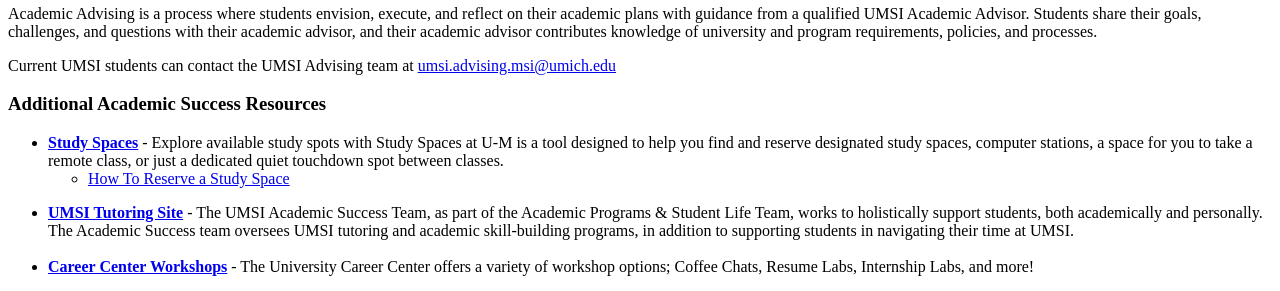
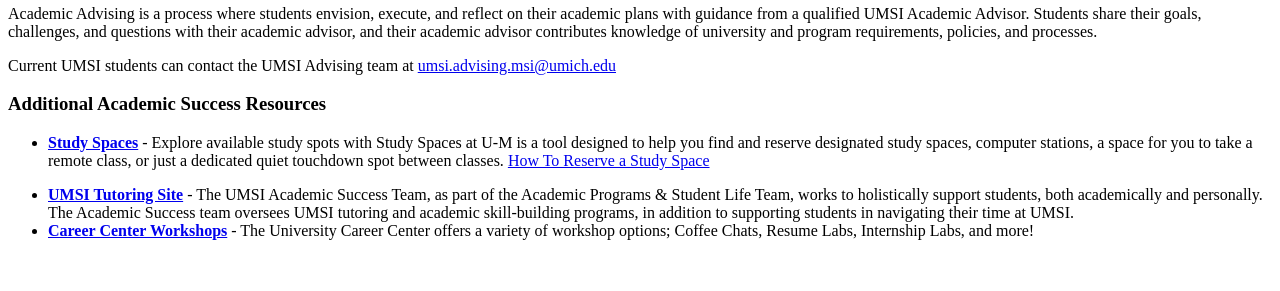
Before and after one commit to turptori2/client_project_html_w25, a plain HTML site: page academic.html in a window 1280 px wide. Shown: the part 1300-1591 px from the top of the page. Drawn offline with Linux system fonts and the light colour scheme.

Commit message:
Add files via upload

```diff
--- a/academic.html
+++ b/academic.html
@@ -46,12 +46,10 @@
                 <p> Current UMSI students can contact the UMSI Advising team at <a href="umsi.umsi.advising.msi@umich.edu">umsi.advising.msi@umich.edu</a></p>
                 <h3>Additional Academic Success Resources</h3>
                 <ul>
-                    <li><strong><a href="https://studyspaces.umich.edu/">Study Spaces</a></strong> - Explore available study spots with Study Spaces at U-M is a tool designed to help you find and reserve designated study spaces, computer stations, a space for you to take a remote class, or just a dedicated quiet touchdown spot between classes.</li>
-                        <ul>
-                            <li><a href="https://studyspaces.umich.edu/reserve-study-space/">How To Reserve a Study Space</a></p></li>
-                        </ul>
+                    <li><strong><a href="https://studyspaces.umich.edu/">Study Spaces</a></strong> - Explore available study spots with Study Spaces at U-M is a tool designed to help you find and reserve designated study spaces, computer stations, a space for you to take a remote class, or just a dedicated quiet touchdown spot between classes.
+                        <a href="https://studyspaces.umich.edu/reserve-study-space/">How To Reserve a Study Space</a></p></li>
                     <li><strong><a href="https://sites.google.com/umich.edu/umsitutoring/home">UMSI Tutoring Site</strong></a></strong> - The UMSI Academic Success Team, as part of the Academic Programs & Student Life Team, works to holistically support students, both academically and personally. The Academic Success team oversees UMSI tutoring and academic skill-building programs, in addition to supporting students in navigating their time at UMSI. </li>
-                    <br><li><strong><a href="https://careercenter.umich.edu/workshops">Career Center Workshops</a></strong> - The University Career Center offers a variety of workshop options; Coffee Chats, Resume Labs, Internship Labs, and more! </li>
+                    <li><strong><a href="https://careercenter.umich.edu/workshops">Career Center Workshops</a></strong> - The University Career Center offers a variety of workshop options; Coffee Chats, Resume Labs, Internship Labs, and more! </li>
                 </ul>
             </article>
             </section>
```
